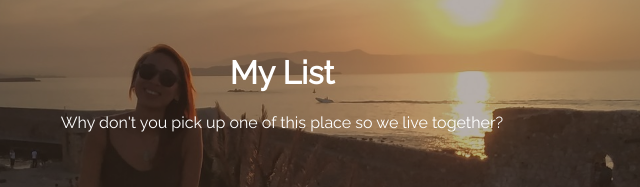
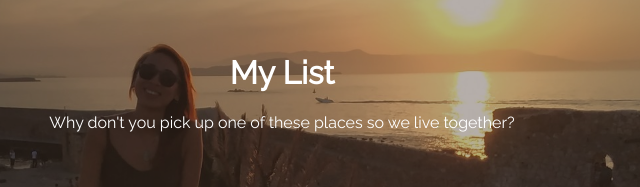
Before and after one commit to vinwik/smooth-move, a plain HTML site: page index.html in a window 1280 px wide. Shown: the part 253-440 px from the top of the page, 358-998 px from the left. Drawn offline with Linux system fonts and the light colour scheme.

Commit message:
Update index.html

```diff
--- a/index.html
+++ b/index.html
@@ -21,7 +21,7 @@
     </header>
     <main>
         <h1>My List</h1>
-        <p>Why don't you pick up one of this place so we live together?</p>
+        <p>Why don't you pick up one of these places so we live together?</p>
         <a href="#1200">Click Here</a>
     </main>
     <section id="1200" class="container 1">
```
